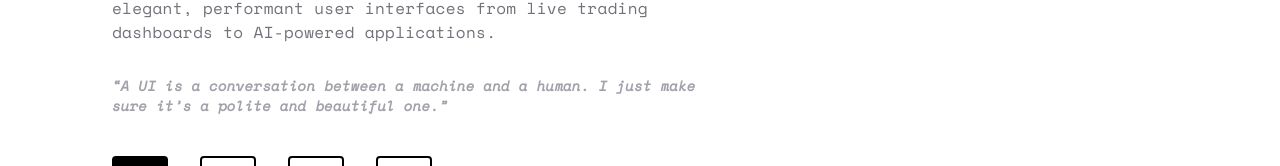
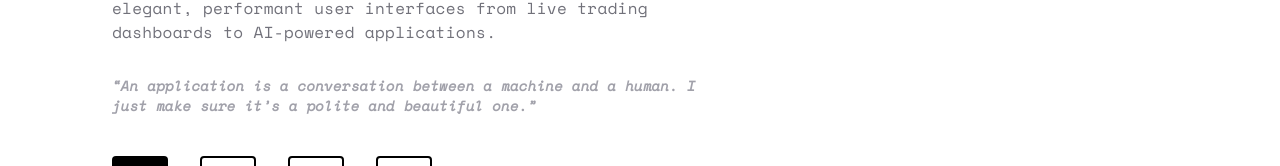
Before and after one commit to jaswanth-b-kumar/skillset-portfolio, a React (Vite) app: page / in a window 1280 px wide. Shown: the part 573-739 px from the top of the page. Built offline with nearby package versions, Linux system fonts and the light colour scheme.

Commit message:
Feat: Updated the Hero content

```diff
--- a/src/components/Hero/Hero.tsx
+++ b/src/components/Hero/Hero.tsx
@@ -108,7 +108,7 @@ export default function Hero() {
             </p>
 
             <p className="hero-line d-500 text-sm font-semibold leading-5 tracking-[0.02em] text-zinc-400 italic">
-              &ldquo;A UI is a conversation between a machine and a human. I just
+              &ldquo;An application is a conversation between a machine and a human. I just
               make sure it&rsquo;s a polite and beautiful one.&rdquo;
             </p>
           </div>
```
